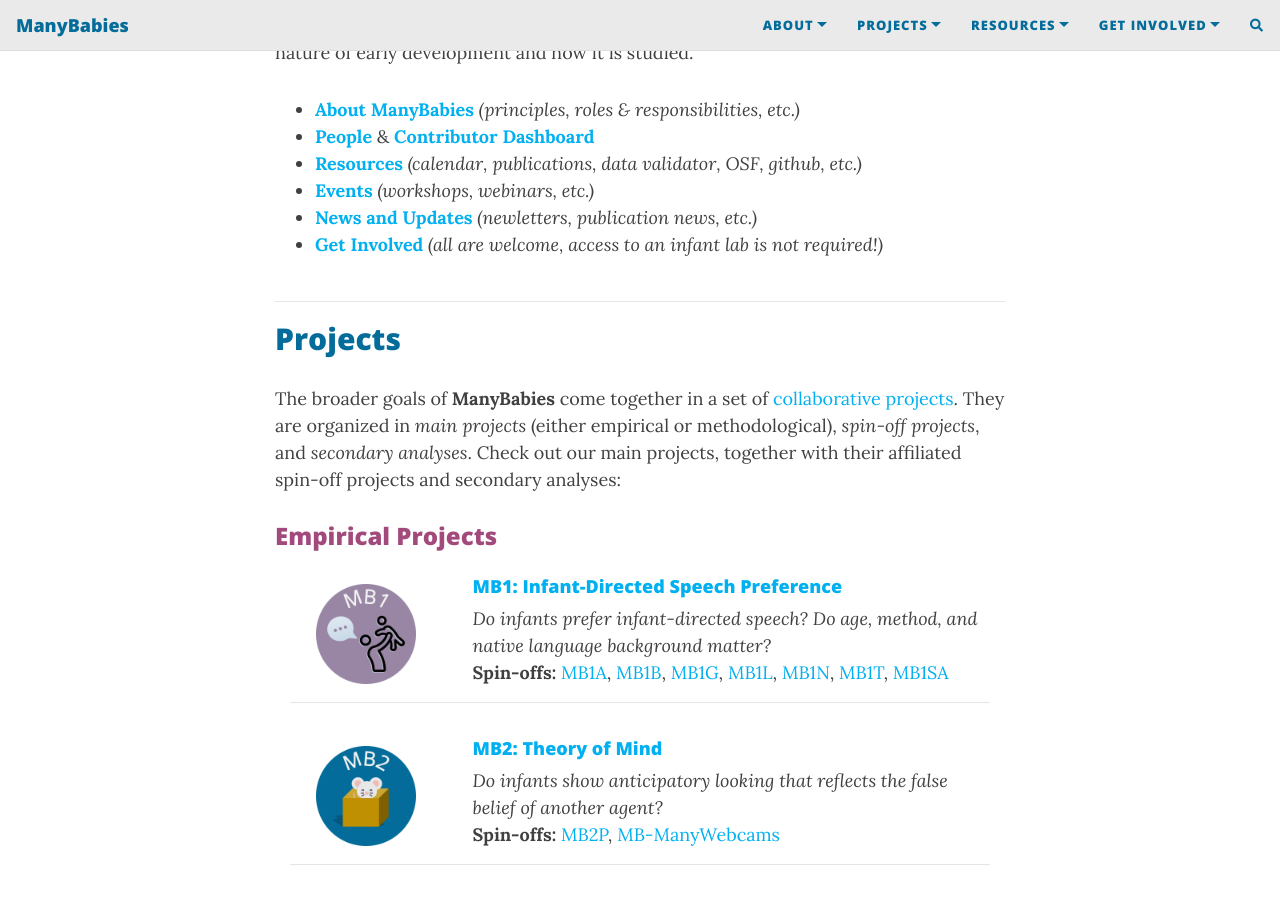
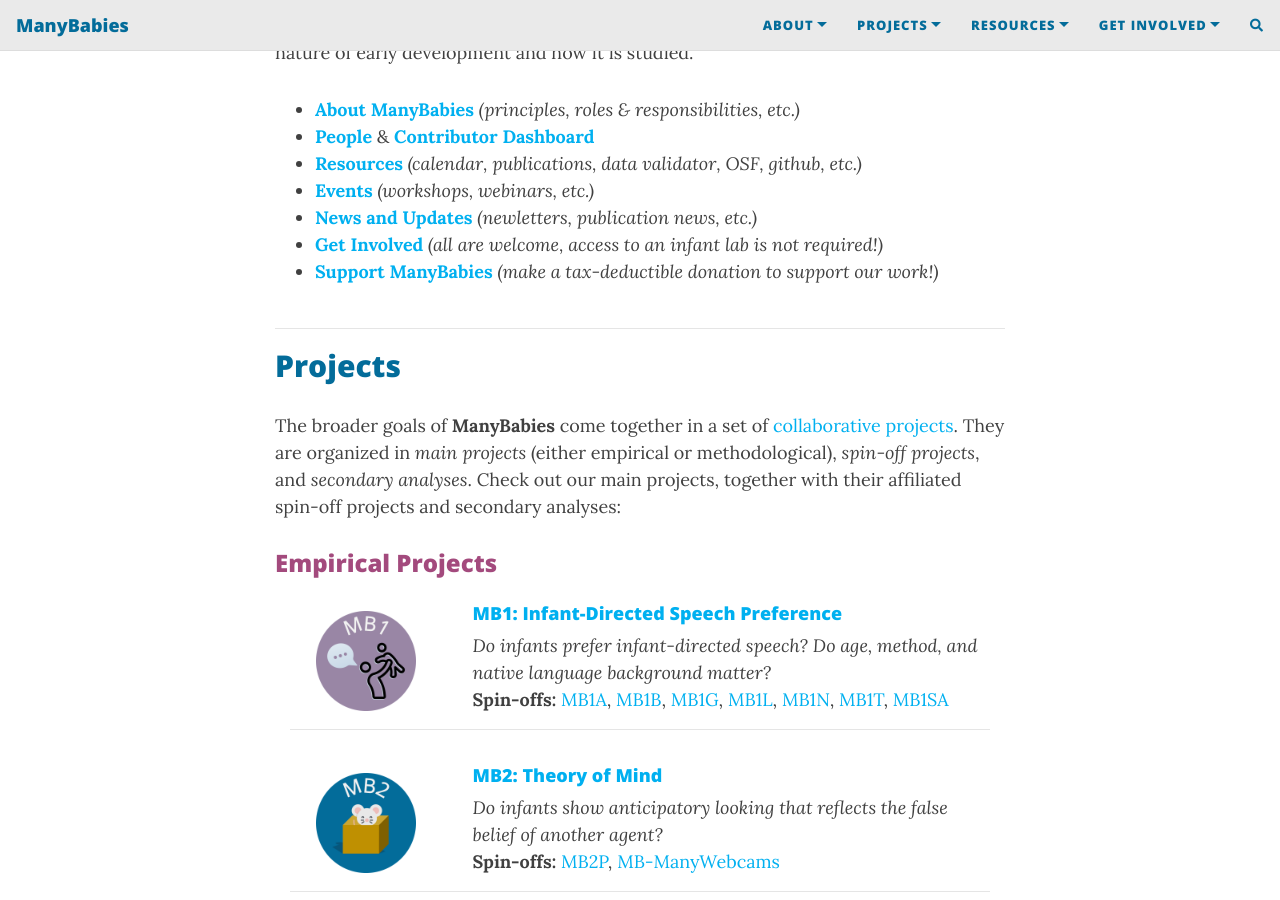
Before and after one commit to manybabies/manybabies.github.io, a Jekyll site: the page built from index.md, in a window 1280 px wide and 900 px high, scrolled down 652 px. Built offline with Jekyll 4.4.1, drawn with Linux system fonts in a browser that asks for light colours; nearby versions of some CDN libraries; comment, search, counter and statistics services are not loaded.

Commit message:
Update index.md

```diff
--- a/index.md
+++ b/index.md
@@ -14,6 +14,7 @@
 * **[Events]({{site.baseurl}}/events/)** *(workshops, webinars, etc.)*
 * **[News and Updates]({{site.baseurl}}/news/)** *(newletters, publication news, etc.)*
 * **[Get Involved]({{site.baseurl}}/get_involved/)** *(all are welcome, access to an infant lab is not required!)*
+* **[Support ManyBabies]({{site.baseurl}}/support/)** *(make a tax-deductible donation to support our work!)*
 <br>
 <br>
 
```
